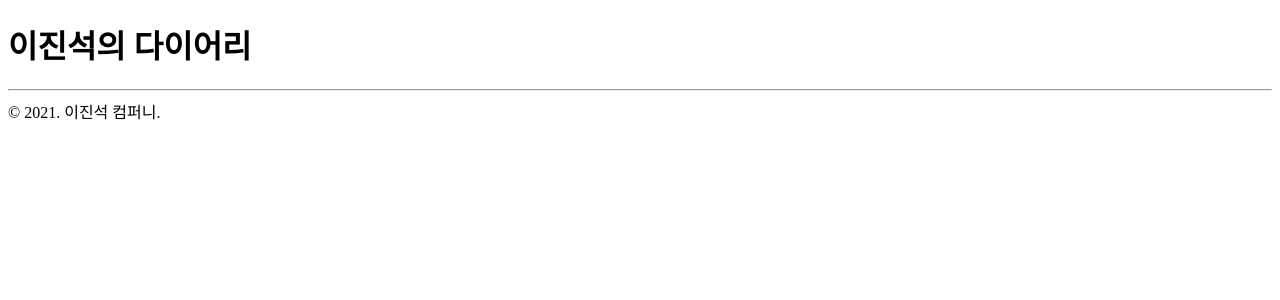
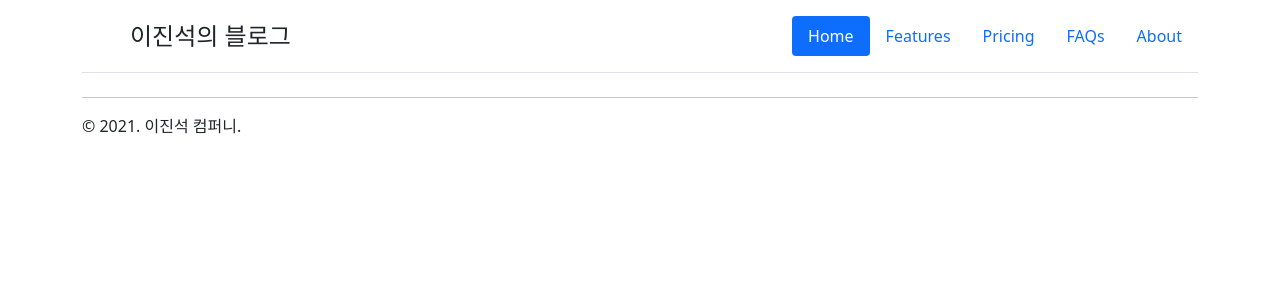
Before and after one commit to allieus/devops_cloud, a Django app: page /diary/ in a window 1280 px wide. Shown: the top 300 px of the page. Run offline with Django 3.2, Linux system fonts and the light colour scheme; data that the repository does not hold is empty.

Commit message:
bootstrap5 cdn 적용

```diff
--- a/mydjango17/diary/templates/diary/layout.html
+++ b/mydjango17/diary/templates/diary/layout.html
@@ -6,15 +6,35 @@
           content="width=device-width, user-scalable=no, initial-scale=1.0, maximum-scale=1.0, minimum-scale=1.0">
     <meta http-equiv="X-UA-Compatible" content="ie=edge">
     <title>이진석의 다이어리</title>
+
+    <link rel="stylesheet" href="//cdn.jsdelivr.net/npm/bootstrap@5.1.3/dist/css/bootstrap.min.css">
+    <script src="//cdn.jsdelivr.net/npm/bootstrap@5.1.3/dist/js/bootstrap.min.js"></script>
 </head>
 <body>
 
-    <h1>이진석의 다이어리</h1>
+<div class="container">
+    <header class="d-flex flex-wrap justify-content-center py-3 mb-4 border-bottom">
+        <a href="/" class="d-flex align-items-center mb-3 mb-md-0 me-md-auto text-dark text-decoration-none">
+            <svg class="bi me-2" width="40" height="32">
+                <use xlink:href="#bootstrap"></use>
+            </svg>
+            <span class="fs-4">이진석의 블로그</span>
+        </a>
+
+        <ul class="nav nav-pills">
+            <li class="nav-item"><a href="#" class="nav-link active" aria-current="page">Home</a></li>
+            <li class="nav-item"><a href="#" class="nav-link">Features</a></li>
+            <li class="nav-item"><a href="#" class="nav-link">Pricing</a></li>
+            <li class="nav-item"><a href="#" class="nav-link">FAQs</a></li>
+            <li class="nav-item"><a href="#" class="nav-link">About</a></li>
+        </ul>
+    </header>
 
     {% block content %}{% endblock %}
 
-    <hr />
+    <hr/>
     &copy; 2021. 이진석 컴퍼니.
+</div>
 
 </body>
 </html>
```
